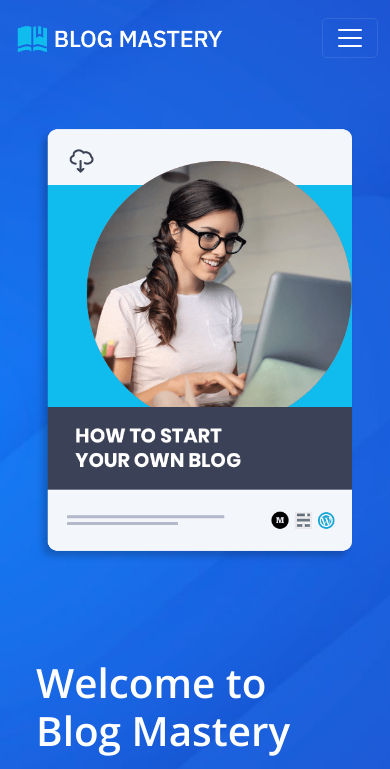
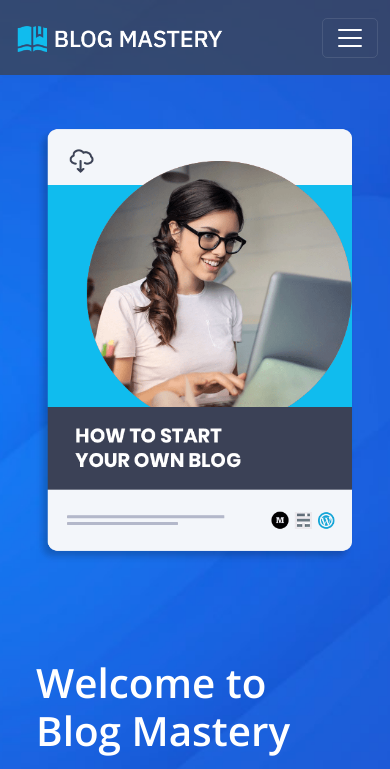
Before and after one commit to Moeez143/eBook-Site-Project, a website: page index.html in a window 390 px wide. Shown: the top 769 px of the page. Drawn offline with nearby package versions, Linux system fonts and the light colour scheme; files that its build step writes are made by us from their sources.

Commit message:
Navbar for small screen fix

```diff
--- a/scss/style.scss
+++ b/scss/style.scss
@@ -37,3 +37,9 @@
         justify-content: center;
     }
 }
+
+@media (max-width: 768px) {
+    .navbar {
+        background-color: #413f3fac;
+    }
+}
```
